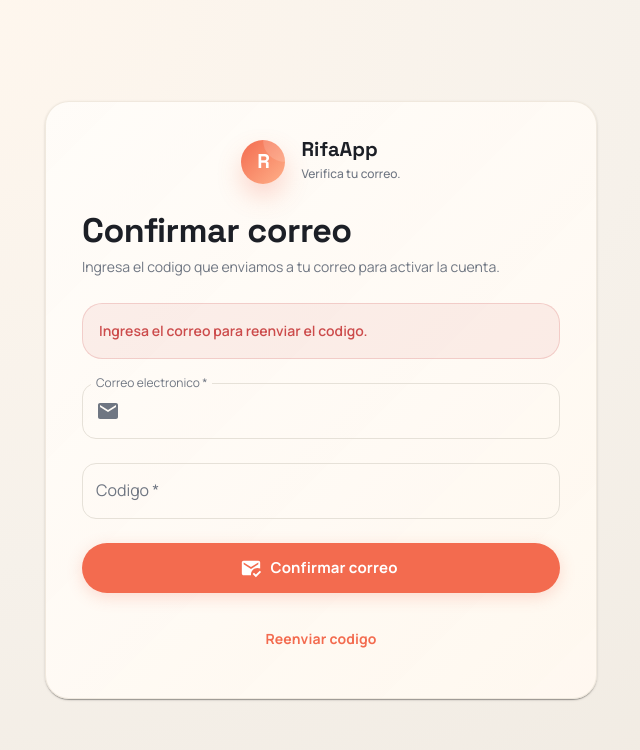
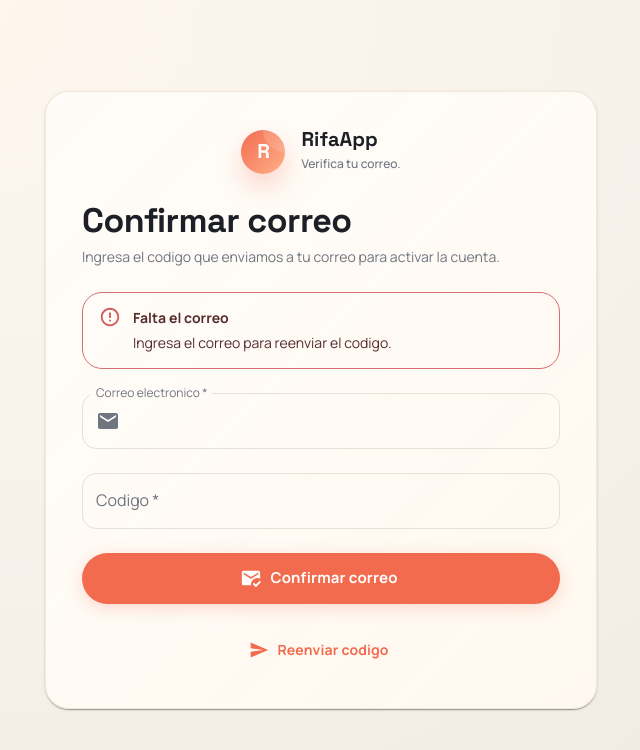
Before and after one commit to Daniel-Santiago-Acosta-1013/RifaApp, a React (Vite) app in the folder apps/frontend/: page /confirm-email in a window 1280 px wide. Both pictures are taken after a click on the button "Reenviar codigo". Shown: the top 750 px of the page, without its empty margins (319-959 px from the left). Built offline with nearby package versions, Linux system fonts and the light colour scheme; no server answers.

Commit message:
fix: show Cognito email confirmation feedback

```diff
--- a/apps/frontend/src/pages/ConfirmEmail.tsx
+++ b/apps/frontend/src/pages/ConfirmEmail.tsx
@@ -1,7 +1,8 @@
 import { useState } from "react";
 import { useLocation, useNavigate } from "react-router-dom";
-import { Email, MarkEmailRead } from "@mui/icons-material";
+import { Email, MarkEmailRead, Send } from "@mui/icons-material";
 import {
+  Alert,
   Box,
   Button,
   CircularProgress,
@@ -14,52 +15,102 @@ import {
 } from "@mui/material";
 
 import Brand from "../components/Brand";
-import { useAuth } from "../context/AuthContext";
+import { useAuth, type AuthError } from "../context/AuthContext";
+
+type FeedbackSeverity = "success" | "error" | "info";
+
+type Feedback = {
+  severity: FeedbackSeverity;
+  title: string;
+  detail?: string;
+};
+
+type ConfirmEmailLocationState = {
+  email?: string;
+  notice?: string;
+  noticeSeverity?: FeedbackSeverity;
+};
+
+const buildErrorFeedback = (title: string, error: AuthError | undefined, fallback: string): Feedback => {
+  const usefulCode = error?.code && error.code !== "Error" ? error.code : "";
+  const concreteError = usefulCode ? `${usefulCode}: ${error?.message}` : error?.message;
+  return {
+    severity: "error",
+    title,
+    detail: concreteError || fallback,
+  };
+};
 
 const ConfirmEmailPage = () => {
   const { confirmRegistration, resendRegistrationCode } = useAuth();
   const navigate = useNavigate();
   const location = useLocation();
-  const [email, setEmail] = useState((location.state as { email?: string } | null)?.email || "");
+  const routeState = (location.state as ConfirmEmailLocationState | null) ?? {};
+  const [email, setEmail] = useState(routeState.email || "");
   const [code, setCode] = useState("");
-  const [message, setMessage] = useState("");
-  const [error, setError] = useState("");
+  const [feedback, setFeedback] = useState<Feedback | null>(() =>
+    routeState.notice
+      ? {
+          severity: routeState.noticeSeverity || "success",
+          title: routeState.noticeSeverity === "info" ? "Cuenta pendiente de confirmar" : "Codigo enviado",
+          detail: routeState.notice,
+        }
+      : null,
+  );
   const [isSubmitting, setIsSubmitting] = useState(false);
+  const [isResending, setIsResending] = useState(false);
 
   const handleSubmit = async (event: React.FormEvent) => {
     event.preventDefault();
-    setError("");
-    setMessage("");
-    if (!email || !code) {
-      setError("Ingresa el correo y el codigo de confirmacion.");
+    setFeedback(null);
+    const targetEmail = email.trim();
+    if (!targetEmail || !code) {
+      setFeedback({
+        severity: "error",
+        title: "Faltan datos",
+        detail: "Ingresa el correo y el codigo de confirmacion.",
+      });
       return;
     }
     setIsSubmitting(true);
     try {
-      const result = await confirmRegistration(email, code.trim());
+      const result = await confirmRegistration(targetEmail, code.trim());
       if (result.success) {
-        navigate("/login", { state: { email } });
+        navigate("/login", { state: { email: targetEmail } });
         return;
       }
-      setError(result.error?.message || "No se pudo confirmar el correo.");
+      setFeedback(buildErrorFeedback("No se pudo confirmar el correo", result.error, "No se pudo confirmar el correo."));
     } finally {
       setIsSubmitting(false);
     }
   };
 
   const handleResend = async () => {
-    setError("");
-    setMessage("");
-    if (!email) {
-      setError("Ingresa el correo para reenviar el codigo.");
+    setFeedback(null);
+    const targetEmail = email.trim();
+    if (!targetEmail) {
+      setFeedback({
+        severity: "error",
+        title: "Falta el correo",
+        detail: "Ingresa el correo para reenviar el codigo.",
+      });
       return;
     }
-    const result = await resendRegistrationCode(email);
-    if (result.success) {
-      setMessage("Te enviamos un nuevo codigo.");
-      return;
+    setIsResending(true);
+    try {
+      const result = await resendRegistrationCode(targetEmail);
+      if (result.success) {
+        setFeedback({
+          severity: "success",
+          title: "Codigo reenviado",
+          detail: `Cognito acepto el envio del nuevo codigo a ${targetEmail}. Revisa la bandeja de entrada y spam.`,
+        });
+        return;
+      }
+      setFeedback(buildErrorFeedback("No se pudo reenviar el codigo", result.error, "Cognito no pudo enviar el codigo."));
+    } finally {
+      setIsResending(false);
     }
-    setError(result.error?.message || "No se pudo reenviar el codigo.");
   };
 
   return (
@@ -87,19 +138,25 @@ const ConfirmEmailPage = () => {
               </Typography>
             </Stack>
 
-            {(error || message) && (
-              <Box
+            {feedback && (
+              <Alert
+                severity={feedback.severity}
+                variant="outlined"
                 sx={{
-                  p: 2,
                   borderRadius: 2.5,
-                  backgroundColor: error ? "rgba(204, 75, 75, 0.08)" : "rgba(47,180,154,0.08)",
-                  border: error ? "1px solid rgba(204, 75, 75, 0.2)" : "1px solid rgba(47,180,154,0.2)",
+                  alignItems: "flex-start",
+                  "& .MuiAlert-message": { width: "100%" },
                 }}
               >
-                <Typography variant="body2" color={error ? "error.main" : "secondary.main"} fontWeight={600}>
-                  {error || message}
+                <Typography variant="body2" fontWeight={800}>
+                  {feedback.title}
                 </Typography>
-              </Box>
+                {feedback.detail && (
+                  <Typography variant="body2" sx={{ mt: 0.25 }}>
+                    {feedback.detail}
+                  </Typography>
+                )}
+              </Alert>
             )}
 
             <TextField
@@ -133,14 +190,19 @@ const ConfirmEmailPage = () => {
               variant="contained"
               size="large"
               fullWidth
-              disabled={isSubmitting}
+              disabled={isSubmitting || isResending}
               startIcon={isSubmitting ? <CircularProgress size={20} color="inherit" /> : <MarkEmailRead />}
               sx={{ py: 1.5, borderRadius: 12 }}
             >
               {isSubmitting ? "Confirmando..." : "Confirmar correo"}
             </Button>
-            <Button variant="text" onClick={handleResend}>
-              Reenviar codigo
+            <Button
+              variant="text"
+              onClick={handleResend}
+              disabled={isSubmitting || isResending}
+              startIcon={isResending ? <CircularProgress size={18} color="inherit" /> : <Send />}
+            >
+              {isResending ? "Reenviando..." : "Reenviar codigo"}
             </Button>
           </Stack>
         </Paper>
--- a/apps/frontend/src/pages/Login.tsx
+++ b/apps/frontend/src/pages/Login.tsx
@@ -48,7 +48,13 @@ const LoginPage = () => {
         return;
       }
       if (result.error?.code === "UserNotConfirmedException") {
-        navigate("/confirm-email", { state: { email } });
+        navigate("/confirm-email", {
+          state: {
+            email,
+            notice: "Tu cuenta existe, pero el correo todavia no esta confirmado. Si no tienes el codigo, reenvialo desde esta pantalla.",
+            noticeSeverity: "info",
+          },
+        });
       } else if (result.error?.status === 401 || result.error?.code === "NotAuthorizedException") {
         setError("Credenciales incorrectas.");
       } else if (result.error?.status === 0 || !result.error?.status) {
--- a/apps/frontend/src/pages/Register.tsx
+++ b/apps/frontend/src/pages/Register.tsx
@@ -55,7 +55,13 @@ const Register = () => {
       const result = await register(name, email, password);
       if (result.success) {
         if (result.needsConfirmation) {
-          navigate("/confirm-email", { state: { email } });
+          navigate("/confirm-email", {
+            state: {
+              email,
+              notice: `Enviamos el codigo de confirmacion a ${email}. Revisa la bandeja de entrada y spam.`,
+              noticeSeverity: "success",
+            },
+          });
           return;
         }
         navigate("/");
```
